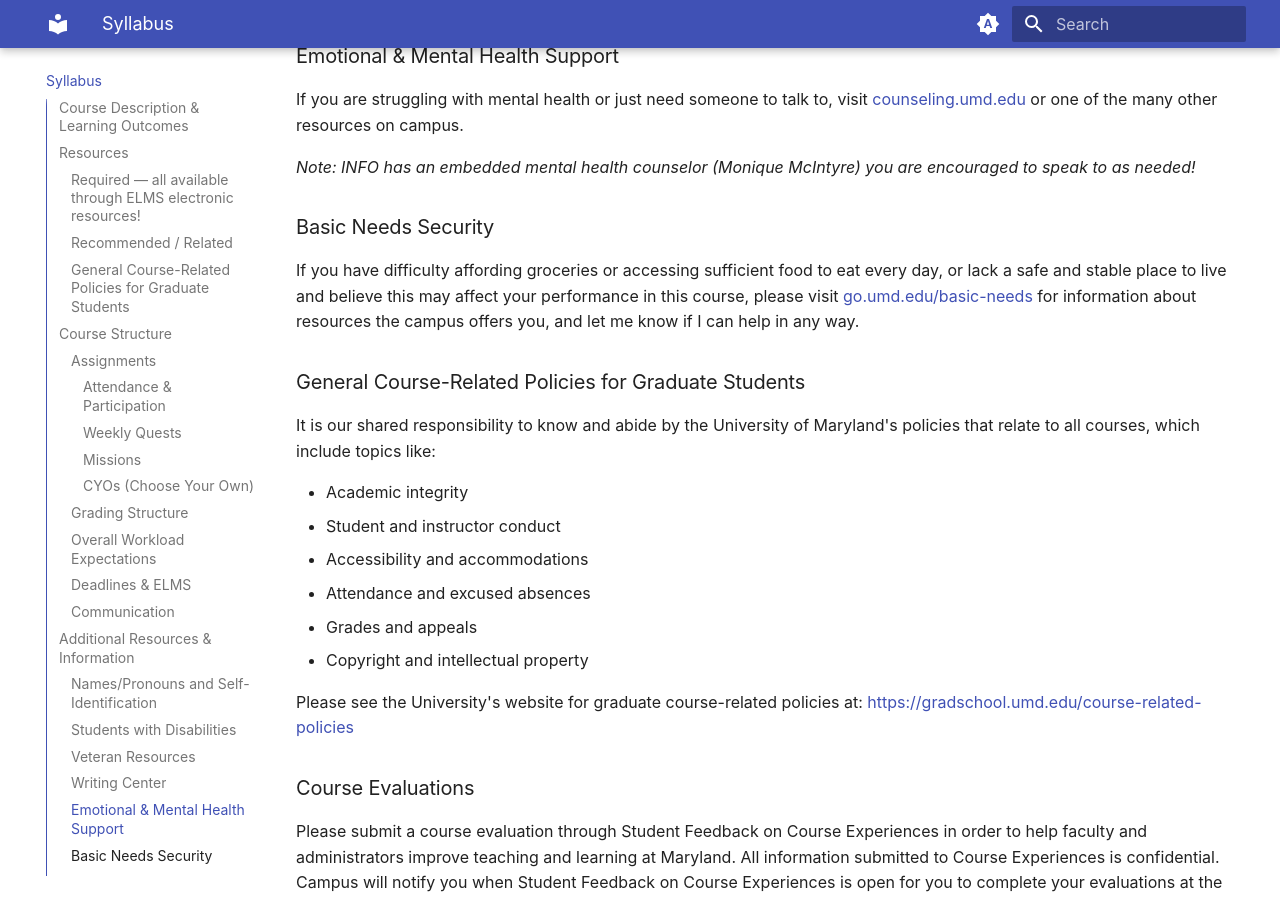
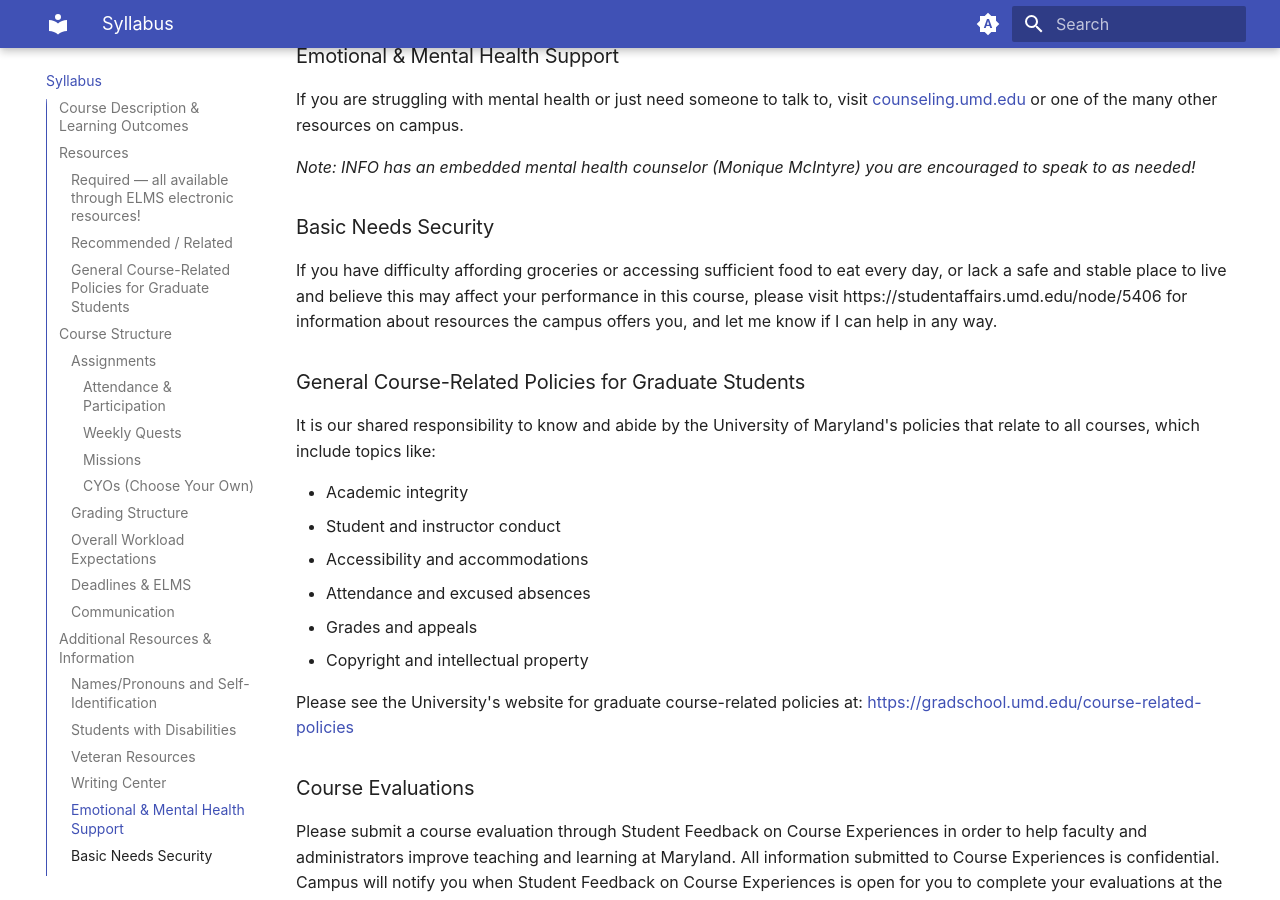
Before and after one commit to joelchan/inst631-fa26-site, an MkDocs documentation site: the page built from docs/syllabus.md, in a window 1280 px wide and 900 px high, scrolled down 8550 px. Built offline with MkDocs 1.6.1 and Material for MkDocs 9.7.7, drawn with Linux system fonts in a browser that asks for light colours.

Commit message:
Sync from vault af4005f
Fix the basic needs security link

go.umd.edu/basic-needs redirects to studentaffairs.umd.edu/basic-needs-security,
which 404s. The node URL resolves 200.

Co-Authored-By: Claude Opus 5 (1M context) <noreply@anthropic.com>
Claude-Session: https://claude.ai/code/session_01PYBzME84GdvKLYDrH38CW6

Generated by publish-site.yml from joelchan/inst631-fa26.

```diff
--- a/docs/syllabus.md
+++ b/docs/syllabus.md
@@ -233,7 +233,7 @@ If you are struggling with mental health or just need someone to talk to, visit
 
 ### Basic Needs Security
 
-If you have difficulty affording groceries or accessing sufficient food to eat every day, or lack a safe and stable place to live and believe this may affect your performance in this course, please visit [go.umd.edu/basic-needs](http://go.umd.edu/basic-needs) for information about resources the campus offers you, and let me know if I can help in any way.
+If you have difficulty affording groceries or accessing sufficient food to eat every day, or lack a safe and stable place to live and believe this may affect your performance in this course, please visit https://studentaffairs.umd.edu/node/5406 for information about resources the campus offers you, and let me know if I can help in any way.
 
 ### General Course-Related Policies for Graduate Students
 
```
